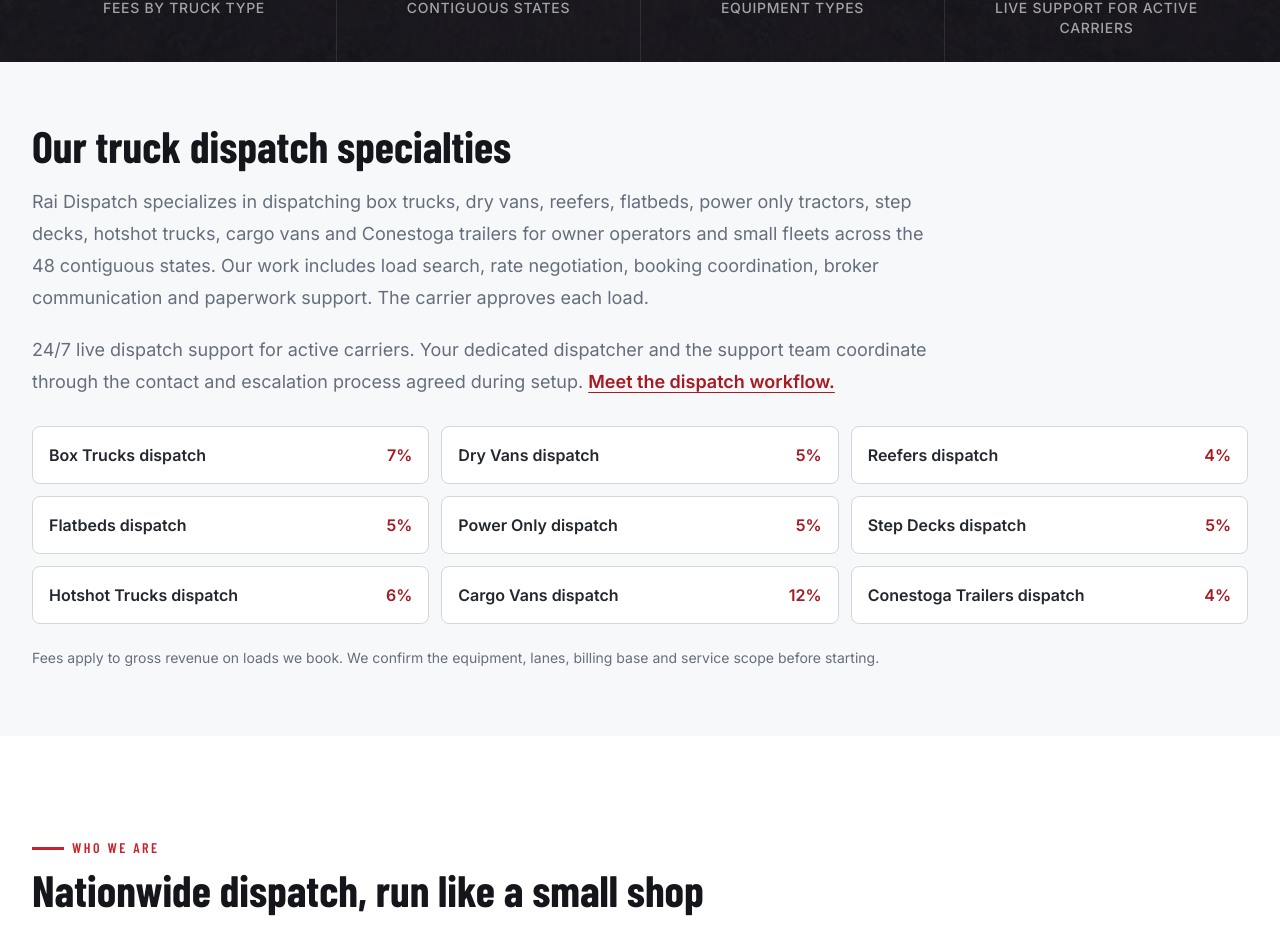
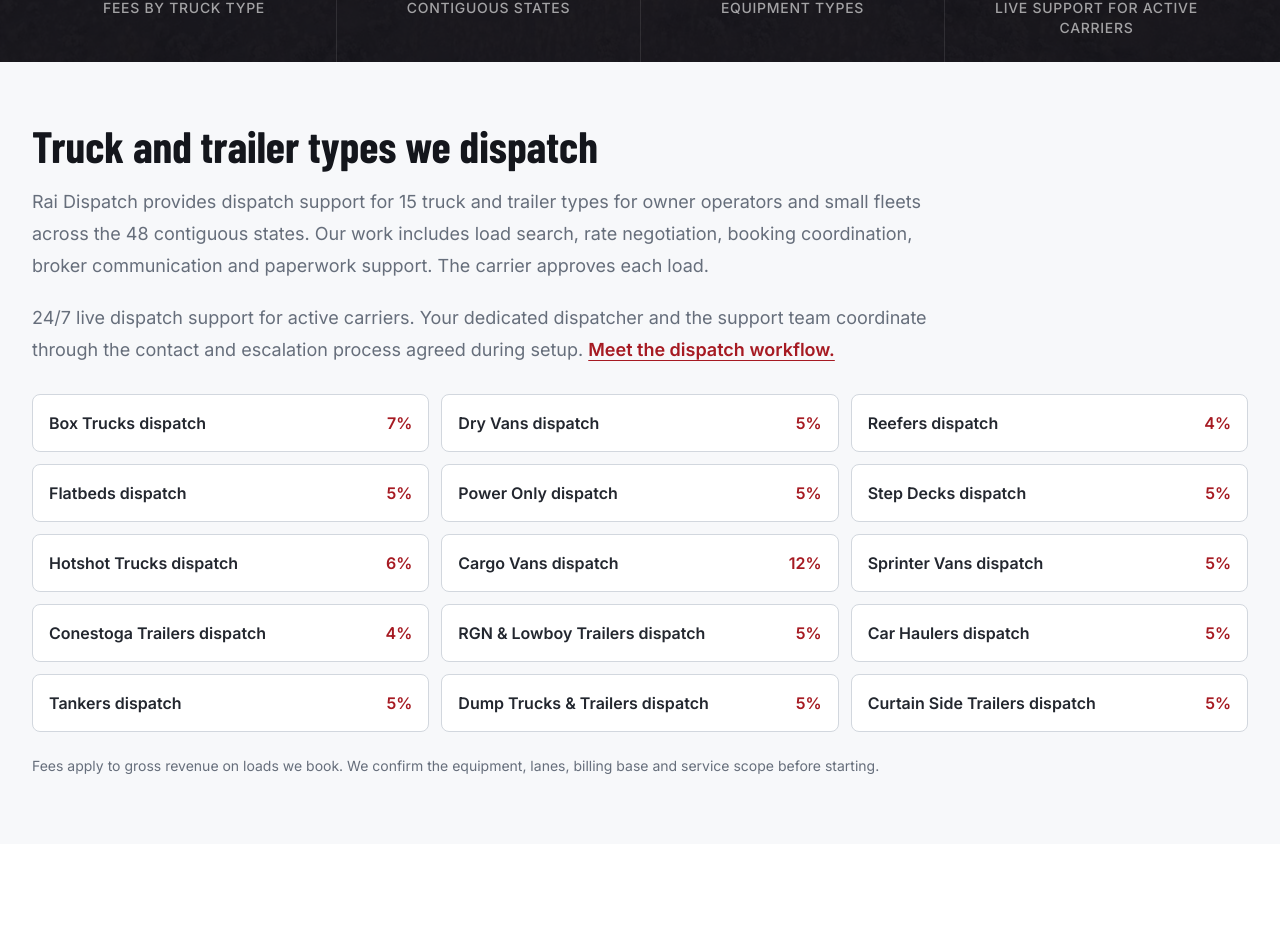
Before and after one commit to royfazeel/Fazeel-Rai-Logistics, a Next.js app: page /about in a window 1280 px wide. Shown: the part 800-1729 px from the top of the page. Built offline with nearby package versions, Linux system fonts and the light colour scheme; no server answers.

Commit message:
Show all supported equipment types on About page

```diff
--- a/src/app/about/AboutPageClient.tsx
+++ b/src/app/about/AboutPageClient.tsx
@@ -18,7 +18,7 @@ import {
   MessageCircle,
 } from 'lucide-react';
 import ScrollReveal from '@/components/ScrollReveal';
-import { BUSINESS, ACTIVE_CARRIER_SUPPORT, MEDIA, DISPATCHER, STATS, DISPATCH_SPECIALTIES, DISPATCH_SPECIALTY_SUMMARY } from '@/lib/constants';
+import { BUSINESS, ACTIVE_CARRIER_SUPPORT, MEDIA, DISPATCHER, STATS, EQUIPMENT_TYPES } from '@/lib/constants';
 import { track } from '@/lib/track';
 
 const values = [
@@ -131,10 +131,10 @@ export default function AboutPageClient() {
 
       <section className="bg-surface-50 py-12 sm:py-16" aria-labelledby="dispatch-specialties-heading">
         <div className="container-custom">
-          <h2 id="dispatch-specialties-heading" className="section-heading">Our truck dispatch specialties</h2>
-          <p className="mt-5 max-w-4xl text-lg leading-8 text-surface-700">Rai Dispatch specializes in dispatching {DISPATCH_SPECIALTY_SUMMARY} for owner operators and small fleets across the 48 contiguous states. Our work includes load search, rate negotiation, booking coordination, broker communication and paperwork support. The carrier approves each load.</p>
+          <h2 id="dispatch-specialties-heading" className="section-heading">Truck and trailer types we dispatch</h2>
+          <p className="mt-5 max-w-4xl text-lg leading-8 text-surface-700">Rai Dispatch provides dispatch support for {EQUIPMENT_TYPES.length} truck and trailer types for owner operators and small fleets across the 48 contiguous states. Our work includes load search, rate negotiation, booking coordination, broker communication and paperwork support. The carrier approves each load.</p>
           <p className="mt-5 max-w-4xl text-lg leading-8 text-surface-700">{ACTIVE_CARRIER_SUPPORT}. Your dedicated dispatcher and the support team coordinate through the contact and escalation process agreed during setup. <Link href="/services/dedicated-dispatcher" className="font-semibold text-primary-700 underline underline-offset-4">Meet the dispatch workflow.</Link></p>
-          <ul className="mt-7 grid gap-3 sm:grid-cols-2 lg:grid-cols-3">{DISPATCH_SPECIALTIES.map(equipment => <li key={equipment.id}><Link prefetch={false} href={`/equipment/${equipment.id}`} className="flex justify-between gap-4 rounded-lg border border-surface-300 bg-white p-4 font-semibold text-navy-900 hover:border-primary-500"><span>{equipment.name} dispatch</span><span className="text-primary-700">{equipment.percentage}</span></Link></li>)}</ul>
+          <ul className="mt-7 grid gap-3 sm:grid-cols-2 lg:grid-cols-3">{EQUIPMENT_TYPES.map(equipment => <li key={equipment.id}><Link prefetch={false} href={`/equipment/${equipment.id}`} className="flex justify-between gap-4 rounded-lg border border-surface-300 bg-white p-4 font-semibold text-navy-900 hover:border-primary-500"><span>{equipment.name} dispatch</span><span className="text-primary-700">{equipment.percentage}</span></Link></li>)}</ul>
           <p className="mt-5 text-sm leading-7 text-surface-700">Fees apply to gross revenue on loads we book. We confirm the equipment, lanes, billing base and service scope before starting.</p>
         </div>
       </section>
--- a/src/app/sitemap.ts
+++ b/src/app/sitemap.ts
@@ -11,7 +11,7 @@ const PAGE_REVISIONS: Record<string, string> = {
   '': '2026-10-31',
   '/services': '2026-10-30', '/equipment': '2026-10-30',
   '/pricing': '2026-10-31', '/contact': '2026-10-30',
-  '/about': '2026-10-30', '/faq': '2026-10-30',
+  '/faq': '2026-10-30',
   '/carriers': '2026-10-30', '/service-areas': '2026-10-30',
   '/resources': '2026-10-30',
   '/resources/trucking-dispatch-glossary': '2026-10-30',
@@ -44,6 +44,8 @@ const PAGE_REVISIONS: Record<string, string> = {
   // This release revises the titles, descriptions and headings of these pages.
   // Fixed review date; a future build must not advance it automatically.
   ...Object.fromEntries(Object.keys(PAGE_SEO_OVERRIDES).map(path => [path === '/' ? '' : path, '2026-10-31'])),
+  // About now lists all 15 supported equipment types and their approved fees.
+  '/about': '2026-11-01',
 };
 export default function sitemap(): MetadataRoute.Sitemap {
   const paths = [
```
